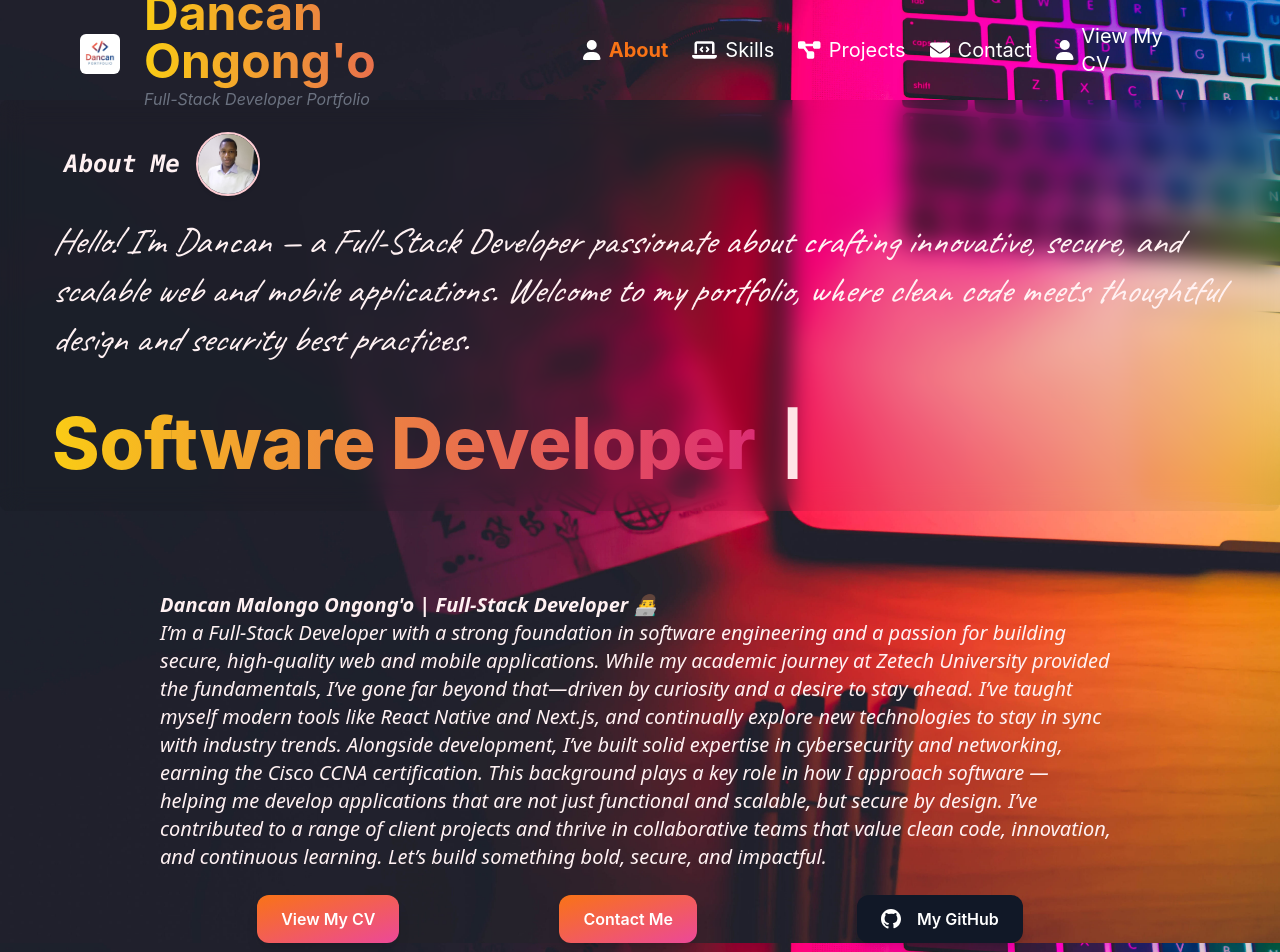
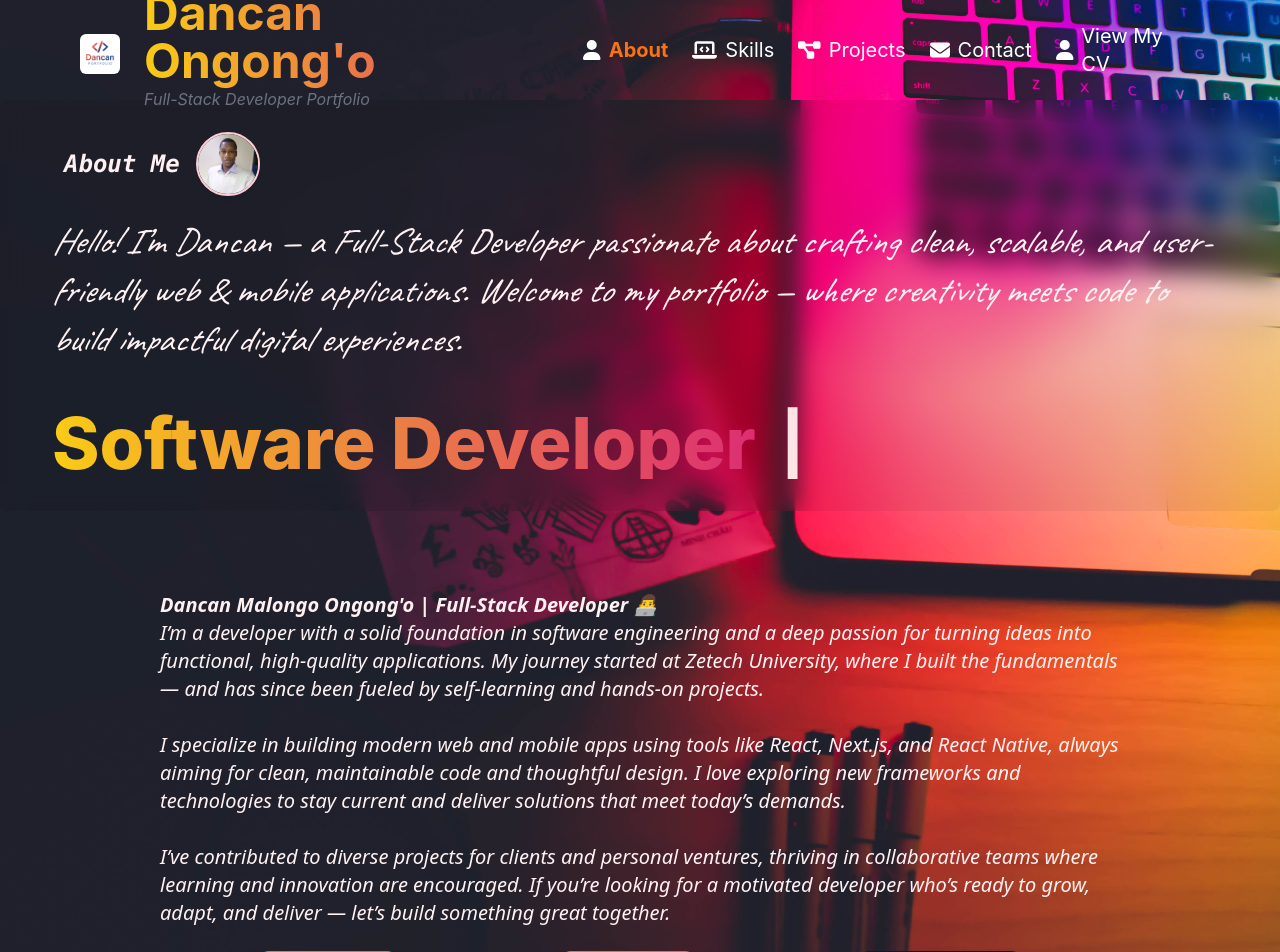
Before and after one commit to danray472/portfolio, a React (Create React App) app: page / in a window 1280 px wide. Shown: the top 952 px of the page. Built offline with nearby package versions, Linux system fonts and the light colour scheme.

Commit message:
cv and project update

```diff
--- a/public/cv.html
+++ b/public/cv.html
@@ -580,7 +580,7 @@
     </a>
 
     <a
-        href="CV-software-developer.pdf"
+        href="Dancan Ongong'o - Updated Resume-V2.pdf"
         download="Dancan Ongong'o - Software Engineer Resume"
         class="download-button"
         aria-label="Download CV"
--- a/src/components/About.jsx
+++ b/src/components/About.jsx
@@ -30,9 +30,15 @@ const About = () => {
 
           <div className='col-span-2 px-5 my-auto'>
           <h1 className=' sm:text-5xl lg:text-6x0.5 md:text-6x0.5 font-extrabold'>
-          <span className='text-xl text-rose-50 sm:text-2xl md:text-4xl font-light italic' style={{ fontFamily: 'Caveat, cursive' }}>
-          Hello! I'm Dancan — a Full-Stack Developer passionate about crafting innovative, secure, and scalable web and mobile applications. Welcome to my portfolio, where clean code meets thoughtful design and security best practices.
+          <span
+  className='text-xl text-rose-50 sm:text-2xl md:text-4xl font-light italic'
+  style={{ fontFamily: 'Caveat, cursive' }}
+>
+  Hello! I’m Dancan — a Full-Stack Developer passionate about crafting clean,
+  scalable, and user-friendly web & mobile applications.
+  Welcome to my portfolio — where creativity meets code to build impactful digital experiences.
 </span>
+
 
 
 
@@ -93,18 +99,23 @@ const About = () => {
       </div>
 
       <div className="about-info mx-4 sm:mt-32 md:mx-20 lg:mx-40 sm:mx-5 md:mt-20 lg:mt-20">
-        <p className="text-base text-rose-50 sm:text-lg my-6 lg:text-xl font-sans italic">
-          <strong>Dancan Malongo Ongong'o | Full-Stack Developer 👨‍💻</strong><br />
-          I’m a Full-Stack Developer with a strong foundation in software engineering and a passion for building secure, high-quality web and mobile applications.
-
- While my academic journey at Zetech University provided the fundamentals, I’ve gone far beyond that—driven by curiosity and a desire to stay ahead. I’ve taught myself modern tools like React Native and Next.js, and continually explore new technologies to stay in sync with industry trends.
-
- Alongside development, I’ve built solid expertise in cybersecurity and networking, earning the Cisco CCNA certification. This background plays a key role in how I approach software — helping me develop applications that are not just functional and scalable, but secure by design.
-
- I’ve contributed to a range of client projects and thrive in collaborative teams that value clean code, innovation, and continuous learning.
-
-Let’s build something bold, secure, and impactful.
-        </p>
+      <p className="text-base text-rose-50 sm:text-lg my-6 lg:text-xl font-sans italic">
+  <strong>Dancan Malongo Ongong'o | Full-Stack Developer 👨‍💻</strong><br/>
+  I’m a developer with a solid foundation in software engineering and a deep passion
+  for turning ideas into functional, high-quality applications.
+  My journey started at Zetech University, where I built the fundamentals — and has
+  since been fueled by self-learning and hands-on projects.
+  <br/><br/>
+  I specialize in building modern web and mobile apps using tools like React,
+  Next.js, and React Native, always aiming for clean, maintainable code and
+  thoughtful design. I love exploring new frameworks and technologies to stay
+  current and deliver solutions that meet today’s demands.
+  <br/><br/>
+  I’ve contributed to diverse projects for clients and personal ventures, thriving
+  in collaborative teams where learning and innovation are encouraged.
+  If you’re looking for a motivated developer who’s ready to grow, adapt, and
+  deliver — let’s build something great together.
+</p>
       </div>
 
       <div className='flex flex-wrap justify-center items-center gap-4 md:gap-4 lg:gap-40'>
--- a/src/components/Projects.jsx
+++ b/src/components/Projects.jsx
@@ -6,7 +6,7 @@ import recipeApp from '../assets/rcm-college.png';
 import portfolio from '../assets/portfolio.png';
 import bsrHospital from '../assets/bsrHospital.png';
 import bookStore from '../assets/bookStore.png';
-import movieApp from '../assets/movieApp.jpeg';
+import aldeonWorld from '../assets/aldeon-world.png';
 import Library from '../assets/Library.png';
 import inroom from '../assets/inroom.png';
 
@@ -28,11 +28,11 @@ const Projects = () => {
       rendaLink: "https://dseproject-client-1.onrender.com"
     },
     {
-      title: "Movie App",
-      description: "A sleek React Native movie discovery app built by Dan, a Full Stack Developer",
-      image: movieApp,
-      githubLink: "https://github.com/danray472/movie-app",
-      rendaLink: "https://expo.dev/accounts/danray472/projects/rn-movie-app/builds/664625c0-2900-4368-a6c5-b658d036759c"
+      title: "Aldeon World",
+      description: "A business website for Aldeon World, specializing in tender and contract services, premium supplies, branding, construction, and interior design.",
+      image: aldeonWorld,
+      githubLink: "https://github.com/danray472/aldeon-world.git",
+      rendaLink: "https://aldeonworld.com/"
     },
     {
       title: "RCM College Website",
```
Also changed, not shown: src/assets/aldeon-world.png (added), 1 other file (tests, documents, lock files or other folders).
